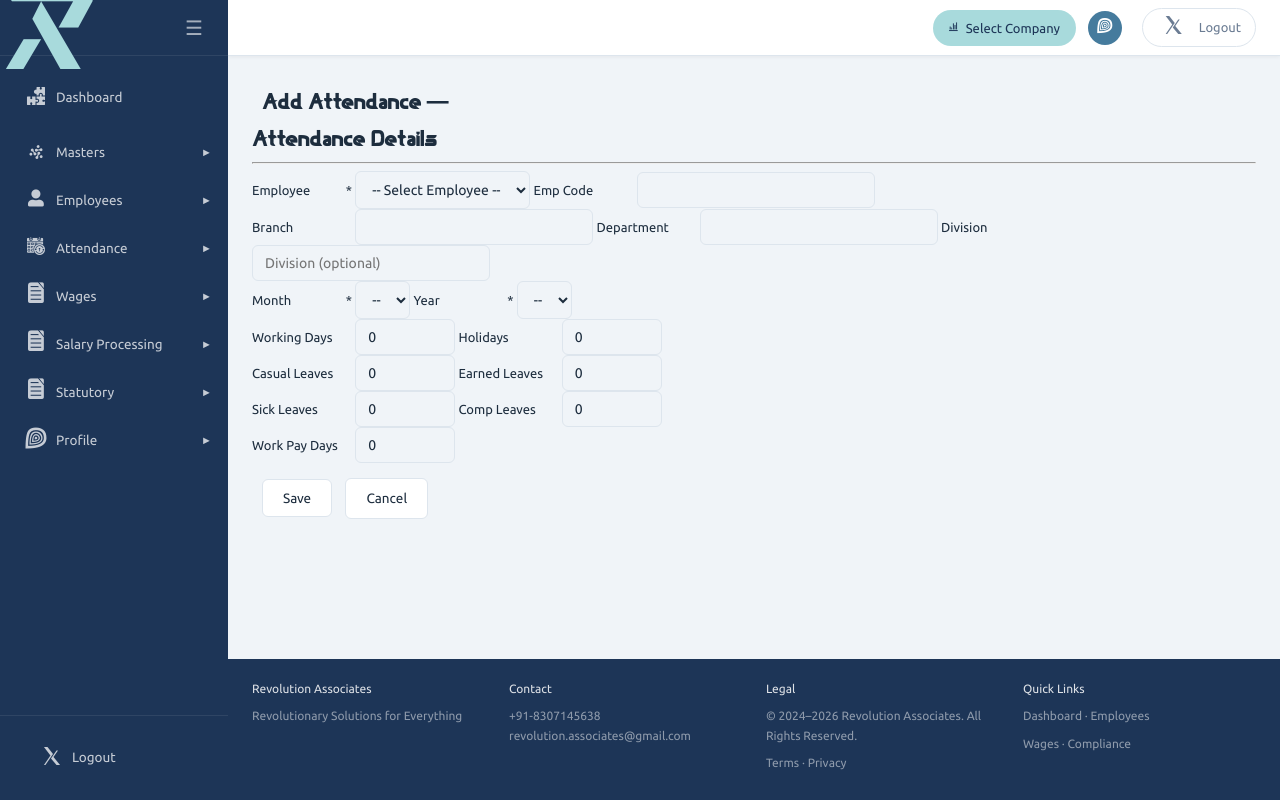
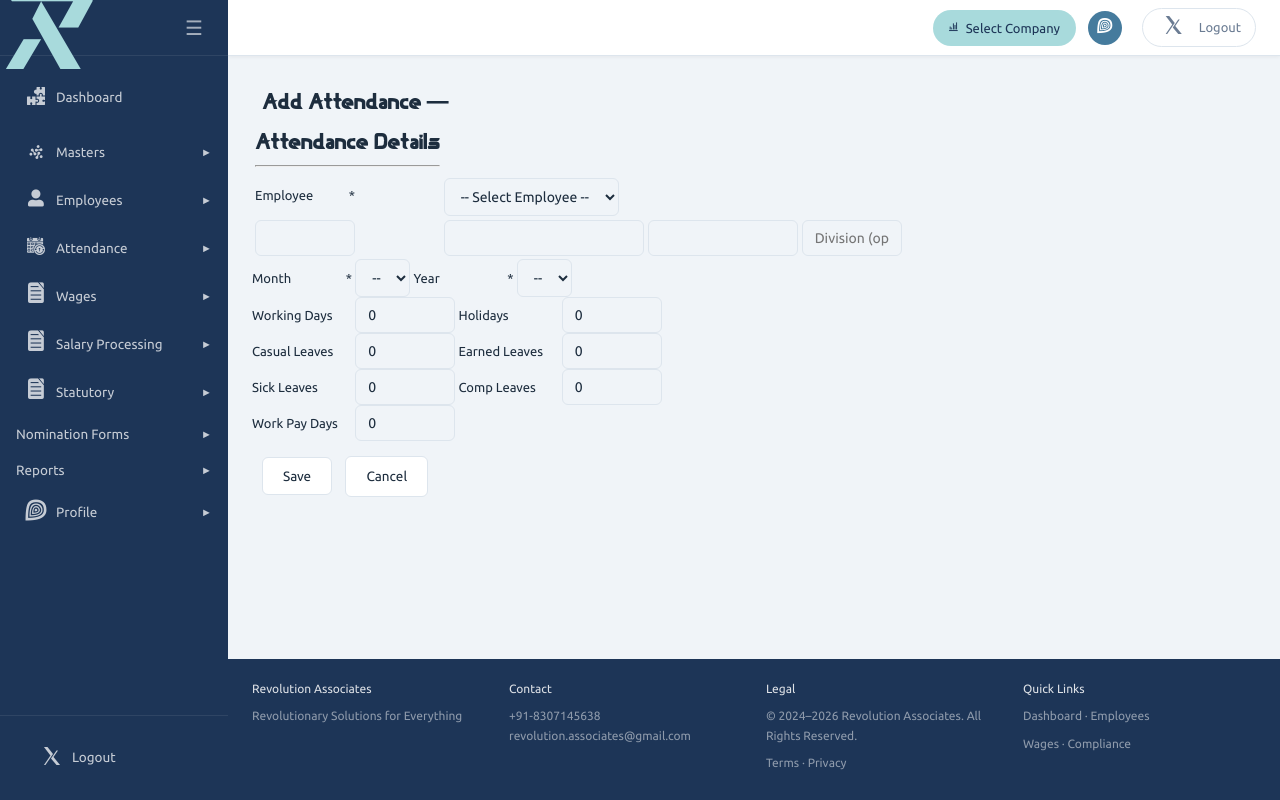
Before and after one commit to iamatulkaushik/revolution.associates, a Django app: template templates/Aapp/attendance/add_attendance.html in a window 1280 px wide. Run offline with Django 5.2, Linux system fonts and the light colour scheme; the template is opened without the code that fills it, so the values that code supplies are empty.

Commit message:
Enhance forms with YEAR_CHOICES and improve layout for better usability

```diff
--- a/Aapp/app/bonus.py
+++ b/Aapp/app/bonus.py
@@ -6,7 +6,7 @@ from django.contrib import messages
 from django.contrib.auth.decorators import login_required
 from Sapp.app.company import Company
 from Aapp.app.employee import employee
-from Aapp.app.attandance import MONTH_CHOICES
+from Aapp.app.attandance import MONTH_CHOICES, YEAR_CHOICES
 
 
 # ── Model ─────────────────────────────────────────────────────────────────────
@@ -144,6 +144,9 @@ class BonusSetOnSetOffForm(_forms.ModelForm):
         fields = ['year', 'allocable_surplus', 'total_wages_for_bonus', 'min_bonus_amount',
                   'max_bonus_amount', 'bonus_paid', 'set_on_amount', 'set_off_amount',
                   'cumulative_set_on']
+        widgets = {
+            'year': _forms.Select(choices=YEAR_CHOICES),
+        }
 
 class BonusReturnEditForm(_forms.ModelForm):
     """Allocable surplus (a P&L figure) and filing status are set by hand;
--- a/Aapp/app/labour_welfare.py
+++ b/Aapp/app/labour_welfare.py
@@ -82,7 +82,7 @@ class LabourWelfareFundContribution(models.Model):
 # ── Form ─────────────────────────────────────────────────────────────────────
 
 class LabourWelfareFundContributionForm(forms.ModelForm):
-    year = forms.ChoiceField(choices=[(y, y) for y in range(2023, 2031)])
+    year = forms.ChoiceField(choices=[(y, y) for y in range(2026, 2032)], label='Year')
 
     class Meta:
         model = LabourWelfareFundContribution
--- a/Aapp/app/phase2_generator.py
+++ b/Aapp/app/phase2_generator.py
@@ -93,7 +93,7 @@ def _no_data_response(request, picker_view_name, page_title, month, year, messag
 
 class PeriodForm(forms.Form):
     month = forms.ChoiceField(choices=[(i, calendar.month_name[i]) for i in range(1, 13)])
-    year = forms.ChoiceField(choices=[(y, y) for y in range(2023, 2031)])
+    year = forms.ChoiceField(choices=[(y, y) for y in range(2026, 2032)])
 
 
 def _period_picker(request, page_title, download_url_name):
--- a/static/css/base.css
+++ b/static/css/base.css
@@ -239,6 +239,12 @@ img{max-width:100%;display:block}
 
 /* ═══ FORMS ══════════════════════════════════════════════════════════════── */
 .form-grid{display:grid;grid-template-columns:repeat(auto-fit,minmax(80px,1fr));gap:var(--sp-5) var(--sp-6)}
+.form-grid-4{grid-template-columns:repeat(4,1fr)}
+.form-grid-4 .form-group{flex-direction:column;align-items:stretch}
+.form-grid-4 .form-group label{min-width:0}
+.form-group.full-width{grid-column:1/-1}
+@media(max-width:900px){.form-grid-4{grid-template-columns:repeat(2,1fr)}}
+@media(max-width:560px){.form-grid-4{grid-template-columns:1fr}}
 .form-group{display:flex;flex-direction:row;gap:var(--sp-1);padding:2px;}
 .form-group label{font-size:12px;font-weight:600;color:var(--c-muted);text-transform:uppercase;letter-spacing:.05em;min-width:20%;}
 .form-group label .required{color:var(--c-danger);margin-left:2px}
--- a/templates/Aapp/attendance/add_attendance.html
+++ b/templates/Aapp/attendance/add_attendance.html
@@ -9,9 +9,13 @@
         {% csrf_token %}
         <h2 style="padding:10px;">Add Attendance — {{ company.company_name }}</h2>
         <div class="container_boxed">
-            <h2>Attendance Details</h2><hr>
-            <label>Employee <span style="color:var(--Color1)">*</span></label>
-            <select class="large" name="employee_id" id="emp_select" required onchange="fillEmployeeInfo(this)">
+            <table>
+                <th>
+                    <h2>Attendance Details</h2><hr>
+                </th>
+                <tr><td><label>Employee <span style="color:var(--Color1)">*</span></label>
+                </td><td>
+                                <select class="large" name="employee_id" id="emp_select" required onchange="fillEmployeeInfo(this)">
                 <option value="">-- Select Employee --</option>
                 {% for emp in employees %}
                 <option value="{{ emp.employeeid }}"
@@ -21,15 +25,23 @@
                     {{ emp.name }} ({{ emp.employeecode }})
                 </option>
                 {% endfor %}
-            </select>
-            <label>Emp Code</label>
-            <input type="text" class="sml" name="emp_code" id="emp_code" readonly><br>
-            <label>Branch</label>
-            <input type="text" class="medium" id="branch_display" readonly>
-            <label>Department</label>
-            <input type="text" class="medium" id="department_display" readonly>
-            <label>Division</label>
-            <input type="text" class="medium" name="divisionid" placeholder="Division (optional)"><br>
+                    </select>
+                </td></tr>
+                <tr>
+                    <td>
+                        <input type="text" style="width: 100px;" title="Employee ID" name="emp_code" id="emp_code" readonly>
+                    </td>
+                    <td>
+                        <input type="text" style="width: 200px;" title="Branch Name" id="branch_display" readonly>
+                    </td>
+                    <td>
+                        <input type="text" style="width: 150px;" id="department_display" title="Department Name" readonly>
+                    </td>
+                    <td>
+                        <input type="text" style="width: 100px;" title="Division Name" id="division_display" name="divisionid" placeholder="Division (optional)">
+                    </td>
+                </tr>
+            </table>
             <label>Month <span style="color:var(--Color1)">*</span></label>
             <select class="sml" name="salary_month" required>
                 <option value="">--</option>
--- a/templates/Aapp/base.html
+++ b/templates/Aapp/base.html
@@ -110,31 +110,47 @@
           </button>
           <ul class="nav-sub">
             <li><a href="{% url 'compliance_dashboard' %}" class="nav-link">Compliance Calendar</a></li>
-            <li><a href="{% url 'list_epf_ecr' %}" class="nav-link">EPF ECR / Challan</a></li>
-            <li><a href="{% url 'select_period_for_esi_monthly' %}" class="nav-link">ESI Monthly Challan / Upload</a></li>
-            <li><a href="{% url 'list_esi_returns' %}" class="nav-link">ESI Returns</a></li>
-            <li><a href="{% url 'list_esi_family' %}" class="nav-link">ESI Family (1A)</a></li>
-            <li><a href="{% url 'list_epf_nominations' %}" class="nav-link">EPF Nominations</a></li>
             <li><a href="{% url 'list_lwf' %}" class="nav-link">Labour Welfare Fund</a></li>
-            <li><a href="{% url 'select_period_for_fines' %}" class="nav-link">Fines Register (Form I)</a></li>
-            <li><a href="{% url 'select_period_for_deductions' %}" class="nav-link">Deductions Register (Form II)</a></li>
-            <li><a href="{% url 'select_period_for_ot_register' %}" class="nav-link">Overtime Register (Form IV)</a></li>
             <li><a href="{% url 'list_bonus' %}" class="nav-link">Bonus</a></li>
-            <li><a href="{% url 'select_period_for_bonus_register' %}" class="nav-link">Bonus Register (Form C)</a></li>
-            <li><a href="{% url 'list_bonus_returns' %}" class="nav-link">Bonus Annual Return (Form D)</a></li>
             <li><a href="{% url 'list_set_on_set_off' %}" class="nav-link">Bonus Set-On/Set-Off (Form B)</a></li>
             <li><a href="{% url 'list_factory_registration' %}" class="nav-link">Factory Act</a></li>
             <li><a href="{% url 'list_cl_registration' %}" class="nav-link">Contract Labour Reg.</a></li>
             <li><a href="{% url 'list_contractors' %}" class="nav-link">Contractors</a></li>
-            <li><a href="{% url 'list_maternity' %}" class="nav-link">Maternity</a></li>
             <li><a href="{% url 'list_gratuity' %}" class="nav-link">Gratuity</a></li>
-            <li><a href="{% url 'list_nominees' %}" class="nav-link">Gratuity Nominee Register (Form F)</a></li>
             <li><a href="{% url 'list_employer_notices' %}" class="nav-link">Gratuity Employer Notices</a></li>
             <li><a href="{% url 'list_payment_notices' %}" class="nav-link">Gratuity Payment Notices</a></li>
             <li><a href="{% url 'list_establishments' %}" class="nav-link">Shops Act</a></li>
           </ul>
         </li>
+        <li class="nav-item" id="nav-nominations">
+          <button class="nav-link forms" onclick="toggleNav('nav-nominations')" aria-expanded="false">
+            <span class="nav-label">Nomination Forms</span>
+            <span class="nav-chevron">&#9658;</span>
+          </button>
+          <ul class="nav-sub">
+            <li><a href="{% url 'list_epf_nominations' %}" class="nav-link">EPF Nominations</a></li>
+            <li><a href="{% url 'list_esi_family' %}" class="nav-link">ESI Family (1A)</a></li>
+            <li><a href="{% url 'list_maternity' %}" class="nav-link">Maternity</a></li>
+          </ul>
+        </li>
+        <li class="nav-item" id="nav-reports">
+          <button class="nav-link reports" onclick="toggleNav('nav-reports')" aria-expanded="false">
+            <span class="nav-label">Reports</span>
+            <span class="nav-chevron">&#9658;</span>
+          </button>
+          <ul class="nav-sub">
+            <li><a href="{% url 'list_epf_ecr' %}" class="nav-link">EPF ECR / Challan</a></li>
+            <li><a href="{% url 'list_esi_returns' %}" class="nav-link">ESI Returns</a></li>
+            <li><a href="{% url 'select_period_for_esi_monthly' %}" class="nav-link">ESI Monthly Challan / Upload</a></li>
+            <li><a href="{% url 'select_period_for_fines' %}" class="nav-link">Fines Register (Form I)</a></li>
+            <li><a href="{% url 'select_period_for_deductions' %}" class="nav-link">Deductions Register (Form II)</a></li>
+            <li><a href="{% url 'select_period_for_ot_register' %}" class="nav-link">Overtime Register (Form IV)</a></li>
+            <li><a href="{% url 'select_period_for_bonus_register' %}" class="nav-link">Bonus Register (Form C)</a></li>
+            <li><a href="{% url 'list_bonus_returns' %}" class="nav-link">Bonus Annual Return (Form D)</a></li>
+            <li><a href="{% url 'list_nominees' %}" class="nav-link">Gratuity Nominee Register (Form F)</a></li>
+          </ul>
 
+        </li>
         <li class="nav-item" id="nav-profile">
           <button class="nav-link profile" onclick="toggleNav('nav-profile')" aria-expanded="false">
             <span class="nav-label">Profile</span>
```
Also changed, not shown: Aapp/app/epf_esi.py (+7 -0 lines), Aapp/app/leave_management.py (+2 -8 lines), templates/Aapp/generic/form.html (+2 -16 lines).
